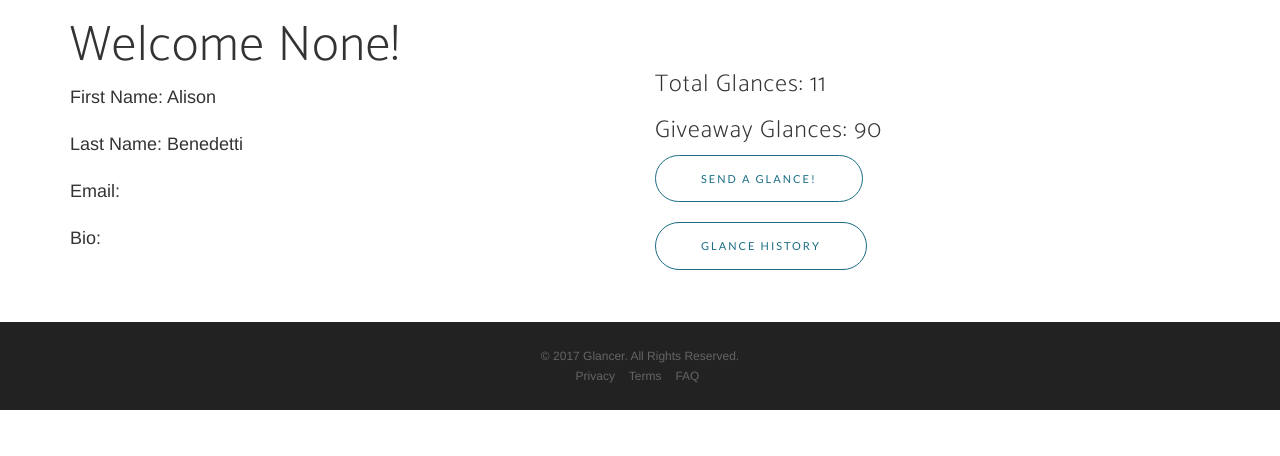
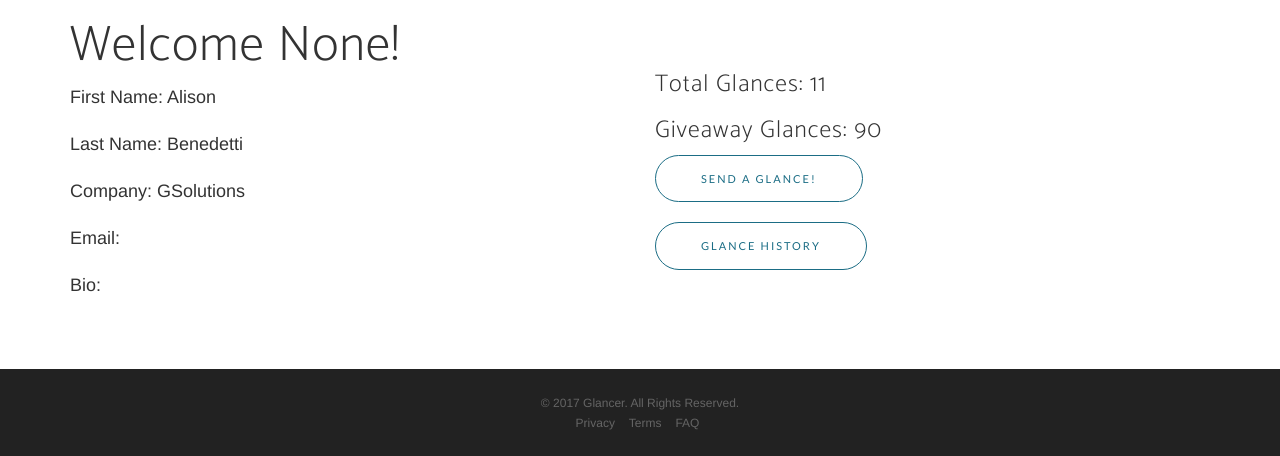
Before and after one commit to NicFindlay/Rewards, a Django app: page /user/3/ in a window 1280 px wide. Shown: the part 51-507 px from the top of the page. Run offline with Django 3.2, Linux system fonts and the light colour scheme; data comes from the database, SQL or seed files in the repository; both versions use the stored data as it was after the commit; some libraries are stand-ins or nearby versions; some web fonts are replaced.

Commit message:
Added company model

```diff
--- a/Glancer/admin.py
+++ b/Glancer/admin.py
@@ -1,7 +1,8 @@
 from django.contrib import admin
-from .models import Glance, Profile
+from .models import Glance, Profile, Company
 
 # Register your models here.
 
 admin.site.register(Glance)
 admin.site.register(Profile)
+admin.site.register(Company)
--- a/Glancer/models.py
+++ b/Glancer/models.py
@@ -5,12 +5,17 @@
 
 # Create your models here.
 
+#Company
+class Company(models.Model):
+    name = models.CharField(blank="False", max_length=100)
+
 #User profile
 class Profile(models.Model):
     user = models.OneToOneField(User, on_delete=models.CASCADE)
     bio = models.TextField(max_length=500, blank=True)
     glance_number = models.PositiveIntegerField(blank='false', default=0)
     glance_giveaway = models.PositiveIntegerField(blank='false', default=1)
+    company = models.ForeignKey(Company, on_delete=models.CASCADE, default=1)
 
     def __str__(self):
         return str(self.user.first_name + " " + self.user.last_name)
@@ -32,6 +37,7 @@
     description = models.TextField(max_length=200, blank=True)
     receiver = models.ForeignKey(Profile, related_name="glance_receiver", on_delete=models.CASCADE)
 
+
     def __str__(self):
         return str(self.receiver.user.first_name + " | " + str(self.date))
 
--- a/Glancer/templates/Glancer/user.html
+++ b/Glancer/templates/Glancer/user.html
@@ -11,6 +11,7 @@
                     <h2>Welcome {{ username }}!</h2>
                     <p>First Name: {{ user_object.user.first_name }}</p>
                     <p>Last Name: {{ user_object.user.last_name }}</p>
+                    <p>Company: {{ user_object.company.name }}</p>
                     <p>Email: {{ user_object.user.email }}</p>
                     <p>Bio: {{ user_object.bio }}</p>
 
--- a/Glancer/views.py
+++ b/Glancer/views.py
@@ -40,6 +40,9 @@
         if str(user.user_id) == str(user_id):
             user_object = user
 
+    company_object = user_object.company
+
+
     glance_number = user_object.glance_number
     glance_giveaway = user_object.glance_giveaway
 
@@ -54,6 +57,7 @@
         'glance_number' : glance_number,
         'glance_list' : glance_list,
         'glance_giveaway' : glance_giveaway,
+        'company_object' : company_object,
     }
     context.update(more_context)
 
@@ -105,7 +109,6 @@
 
 def history(request):
 
-
     context = constructor(request)
     more_context = {
         'user_list': all_users,
```
Also changed, not shown: db.sqlite3.
